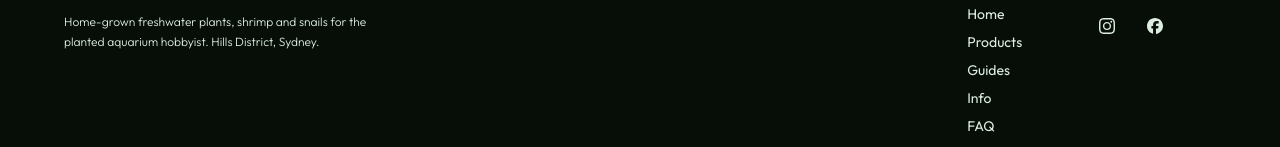
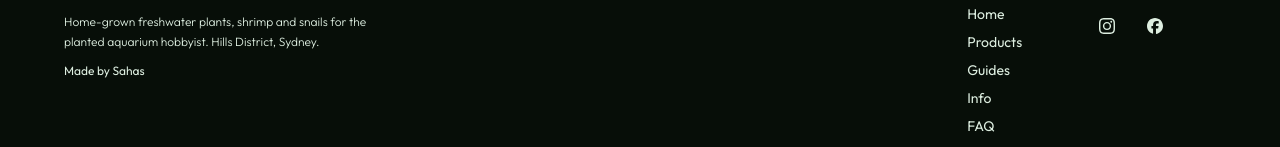
Before and after one commit to ryanZtech/Aquaticemerald-website, a Next.js app: page / in a window 1280 px wide. Shown: the part 2117-2264 px from the top of the page. Built offline with nearby package versions, Linux system fonts and the light colour scheme; no server answers; the database is empty.

Commit message:
Attribution in the Footer

```diff
--- a/src/components/Footer.tsx
+++ b/src/components/Footer.tsx
@@ -60,6 +60,14 @@ export default function Footer({ whatsapp }: FooterProps) {
             Home-grown freshwater plants, shrimp and snails for the planted
             aquarium hobbyist. Hills District, Sydney.
           </p>
+          <a
+            href="https://shimpi.dev"
+            target="_blank"
+            rel="noopener noreferrer"
+            className="inline-block text-xs text-muted-foreground hover:text-primary cursor-pointer hover:font-semibold hover:scale-105 origin-left transition-all duration-200"
+          >
+            Made by Sahas
+          </a>
         </div>
 
         {}
```
Also changed, not shown: 1 other file (tests, documents, lock files or other folders).
